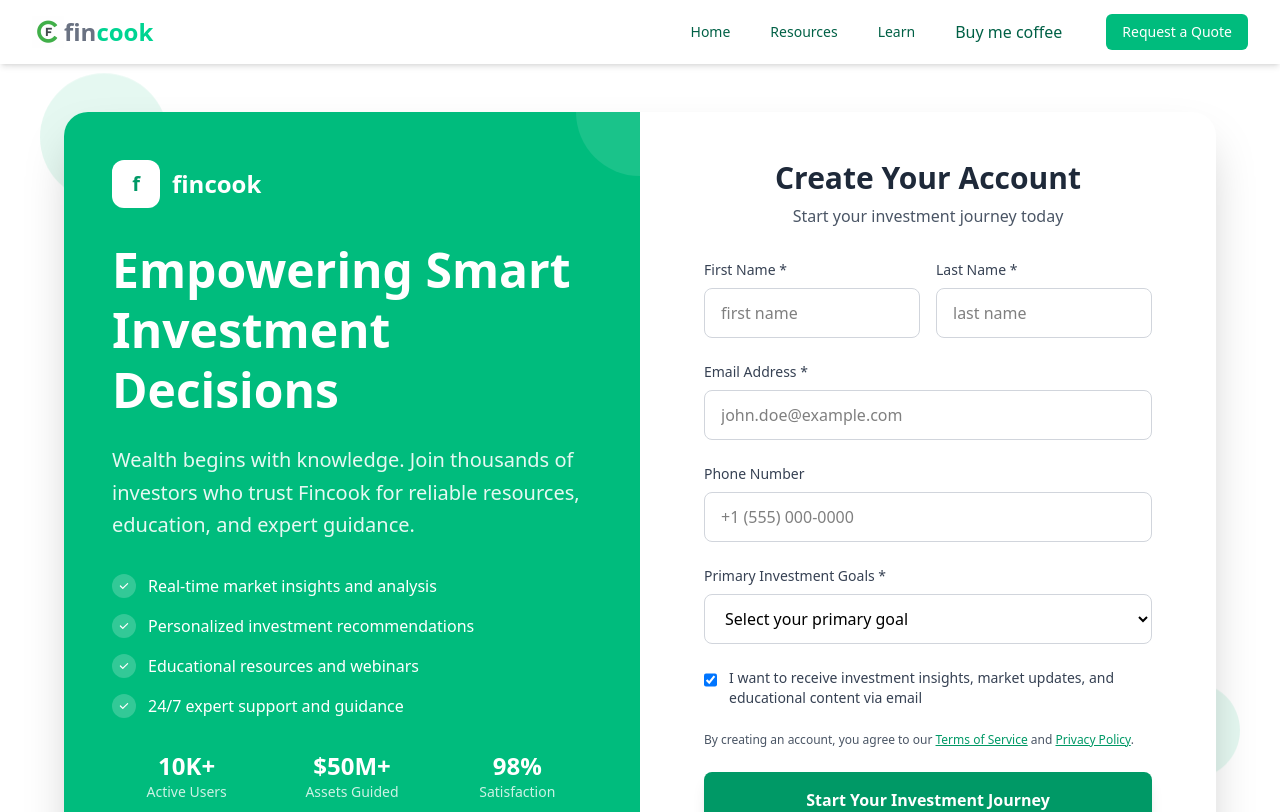
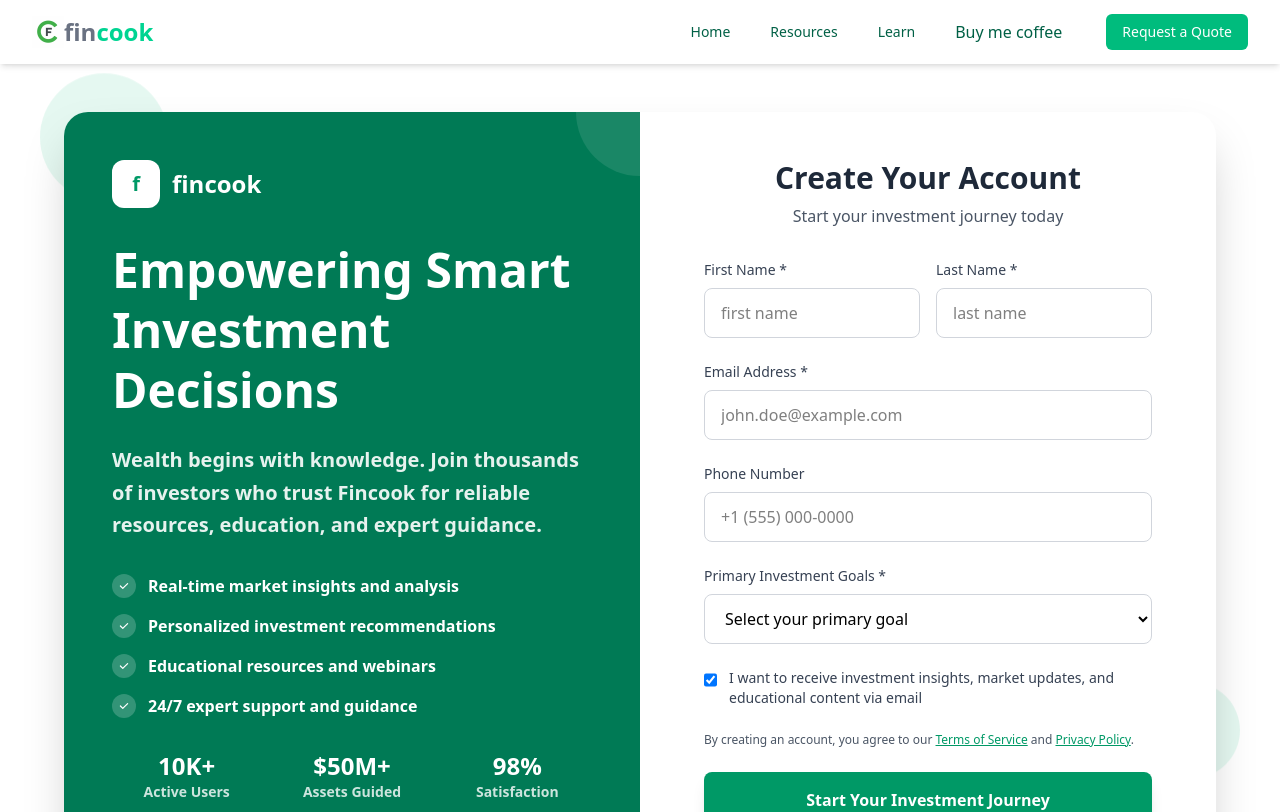
Before and after one commit to rukundowilson/fincook, a Next.js app in the folder fincook_client/: page /signup in a window 1280 px wide. Shown: the top 812 px of the page. Built offline with nearby package versions, Linux system fonts and the light colour scheme.

Commit message:
removed tidious filds in registration and changed bg fro left card to emerald-700

```diff
--- a/fincook_client/src/app/signup/page.tsx
+++ b/fincook_client/src/app/signup/page.tsx
@@ -1,9 +1,7 @@
 "use client"
 import React, { useState } from 'react';
-import Link from 'next/link';
 import Nav from '@/app/components/Nav';
 import Footer from '../components/Footer';
-import Cta from "../components/Cta&quote"
 
 interface FormData {
   firstName: string;
@@ -94,7 +92,7 @@ const SignupPage: React.FC = () => {
             <div className="flex flex-col lg:flex-row min-h-[700px]">
 
               {/* Left Side - Header/Branding Content */}
-              <div className="lg:w-1/2 bg-emerald-500 p-8 lg:p-12 flex flex-col justify-center relative overflow-hidden hidden lg:block">
+              <div className="lg:w-1/2 bg-emerald-700 hover:bg-emerald-600 text-white font-semibold p-8 lg:p-12 flex flex-col justify-center relative overflow-hidden hidden lg:block">
                 {/* Background decorations */}
                 <div className="absolute top-0 right-0 w-32 h-32 bg-white/10 rounded-full -translate-y-16 translate-x-16"></div>
                 <div className="absolute bottom-0 left-0 w-24 h-24 bg-white/10 rounded-full translate-y-12 -translate-x-12"></div>
```
